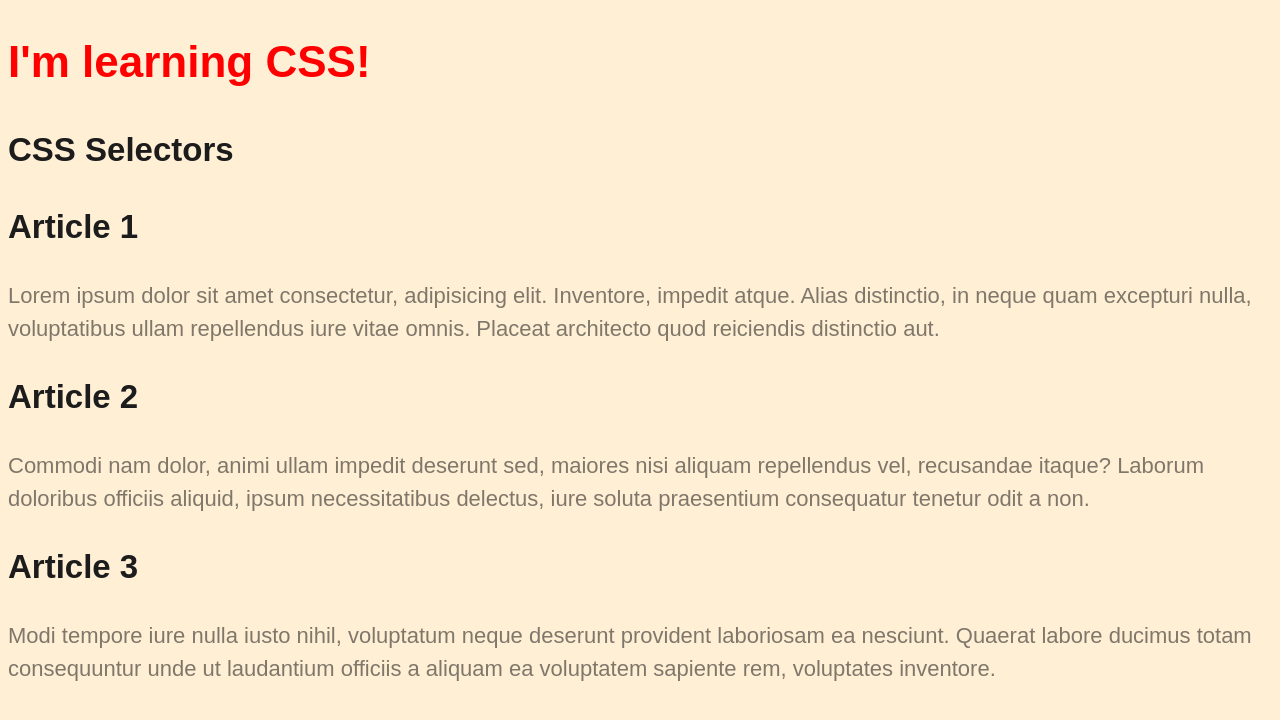
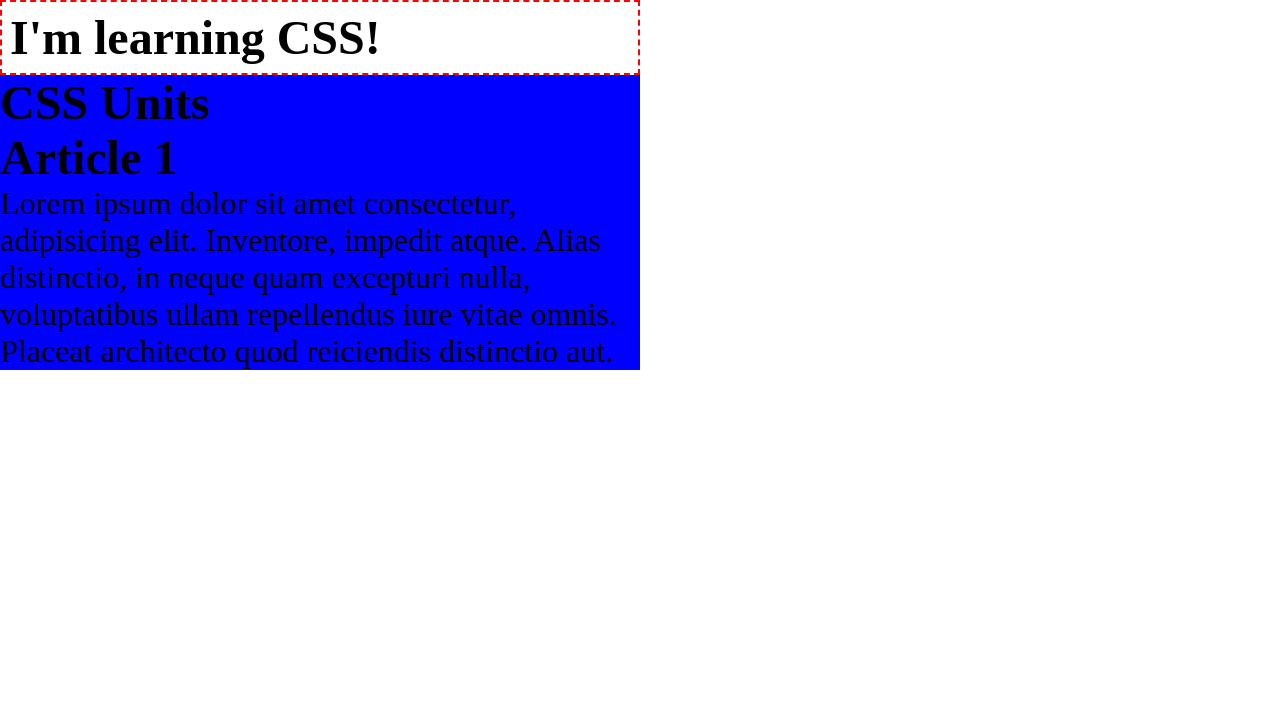
Before and after one commit to VijayReddy08/CSS_Course, a plain HTML site: page Course Learnings/index.html in a window 1280 px wide. Drawn offline with Linux system fonts and the light colour scheme.

Commit message:
Learned about Units and Sizes in CSS.

```diff
--- a/Course Learnings/css/style.css
+++ b/Course Learnings/css/style.css
@@ -1,19 +1,27 @@
+* {
+    margin: 0;
+    padding: 0;
+    box-sizing: border-box;
+}
+
 body {
-    font-size: 22px;
-    font-family: Arial, Helvetica, sans-serif;
-    line-height: 1.5;
-    background: papayawhip;
-    color: rgb(0, 0, 0);
+    min-height: 100vh;
+}
+
+h1 {
+    border: 2px dashed red;
+    width: 50%;
+    font-size: 3rem;
+    padding: 0.5rem;
+}
+
+main {
+    font-size: 2rem;
+    width: 50vw;
+    background-color: blue;
 }
 
 p {
-    color: rgba(0, 0, 0, 0.5);
+    font-size: 2rem;
+    width: 40ch;
 }
-
-h1 {
-    color: #f00;
-}
-
-h2{
-    color: hsl(0, 0%, 11%);
-}
--- a/Course Learnings/index.html
+++ b/Course Learnings/index.html
@@ -13,7 +13,7 @@
     </style> -->
 </head>
 <body>
-    <!-- Even line css is posible but this is not a good practise it seems.
+    <!-- Even inline css is posible but this is not a good practise it seems.
         <p style="color: blue;">I'm learning CSS!</p>
      -->
     <header>
@@ -21,22 +21,12 @@
     </header>
 
     <main>
-    <h2>CSS Selectors</h2>
+    <h2>CSS Units</h2>
 
     <article>
         <h2>Article 1</h2>
         <p>Lorem ipsum dolor sit amet consectetur, adipisicing elit. Inventore, impedit atque. Alias distinctio, in neque quam excepturi nulla, voluptatibus ullam repellendus iure vitae omnis. Placeat architecto quod reiciendis distinctio aut.</p>
     </article>
-
-    <article>
-        <h2>Article 2</h2>
-        <p id="second" class="gray">Commodi nam dolor, animi ullam impedit deserunt sed, maiores nisi aliquam repellendus vel, recusandae itaque? Laborum doloribus officiis aliquid, ipsum necessitatibus delectus, iure soluta praesentium consequatur tenetur odit a non.</p>
-    </article>
-
-    <article>
-    <h2>Article 3</h2>
-    <p>Modi tempore iure nulla iusto nihil, voluptatum neque deserunt provident laboriosam ea nesciunt. Quaerat labore ducimus totam consequuntur unde ut laudantium officiis a aliquam ea voluptatem sapiente rem, voluptates inventore.</p>
-    </article>
     </main>
 
 </body>
```
